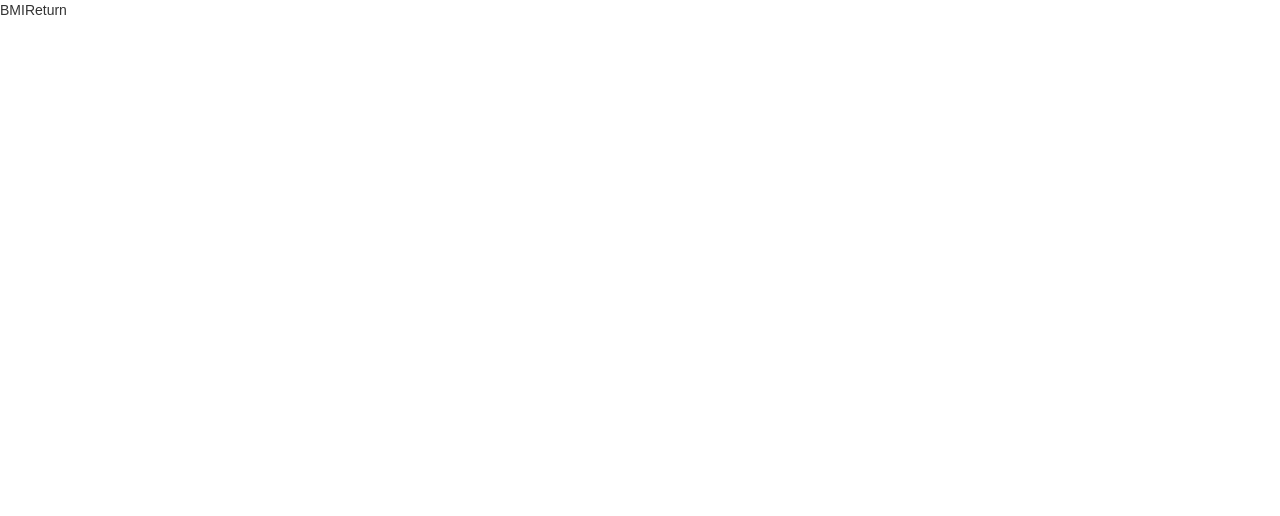
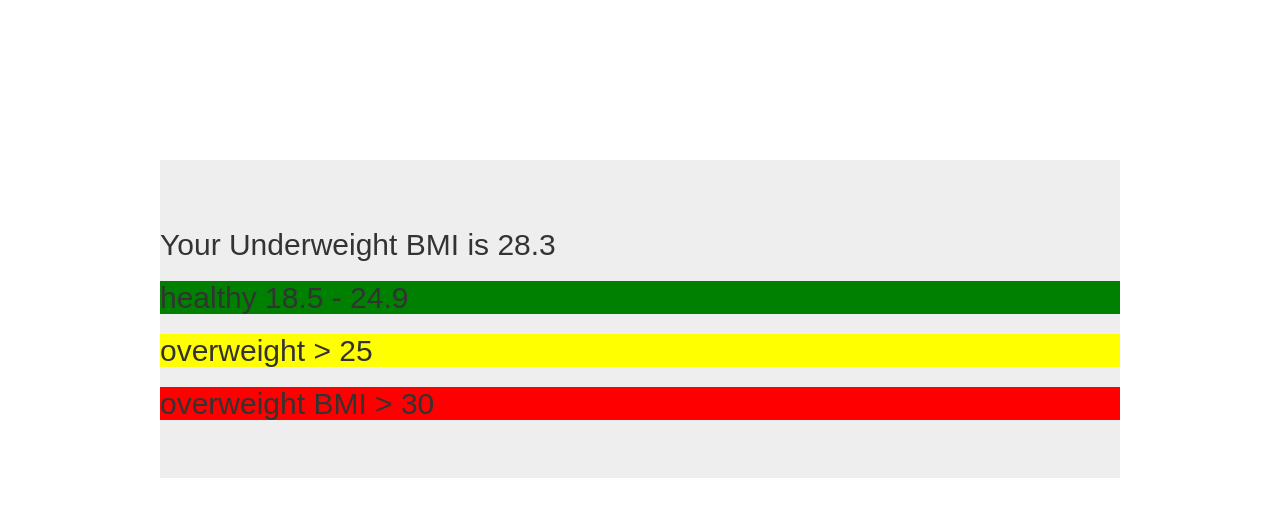
Before and after one commit to march-dave/sinai-cancer-hackathon, a React (Create React App) app: page /bmiReturn in a window 1280 px wide. Shown: the top 516 px of the page. Built offline with nearby package versions, Linux system fonts and the light colour scheme.

Commit message:
up to date

```diff
--- a/src/BMIReturn.js
+++ b/src/BMIReturn.js
@@ -1,10 +1,21 @@
 import React, { Component } from 'react';
+import { Button, FormControl, ControlLabel, FormGroup, HelpBlock, Jumbotron } from 'react-bootstrap';
+import './App.css';
 
 class BMIReturn extends Component {
     render() {
         return (
-            <div>
-                BMIReturn
+            <div style={{margin: 80, padding: 80}}>
+
+                <Jumbotron>
+                    {/* <h2>Underweight BMI less than 18.5</h2> */}
+                    <h2>Your Underweight BMI is 28.3</h2>
+
+                    <div style={{backgroundColor: 'green'}}><h2>healthy 18.5 - 24.9</h2></div>
+                    <div style={{backgroundColor: 'yellow'}}><h2>overweight > 25</h2></div>
+                    <div style={{backgroundColor: 'red'}}><h2>overweight BMI > 30</h2></div>
+
+                </Jumbotron>
 
                 <p>
                 {/* under weight BMI < 18.5 */}
```
